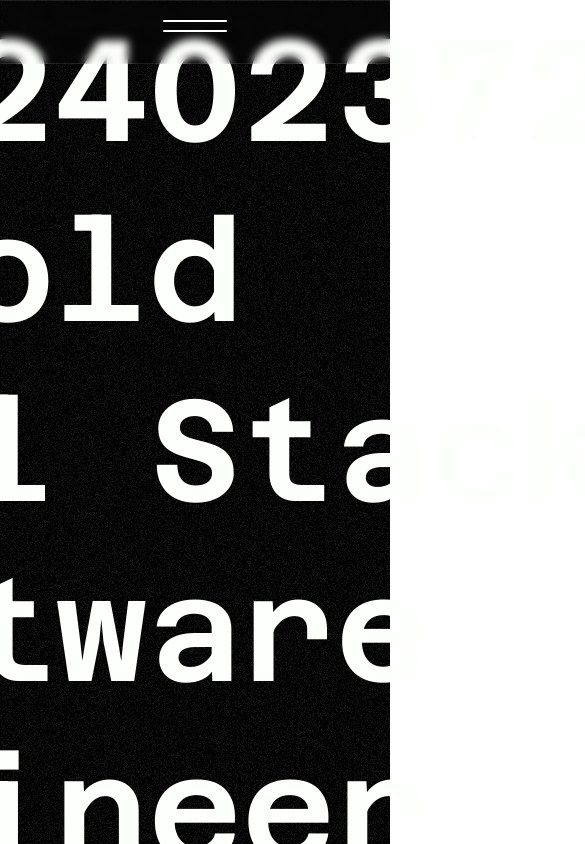
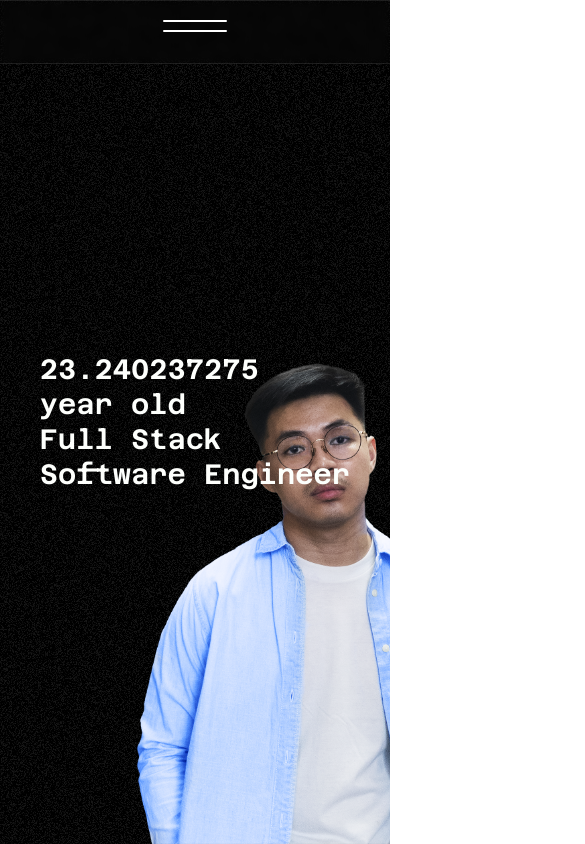
Before and after one commit to kmallari/Portfolio-2, a React (Vite) app: page / in a window 390 px wide. Shown: the top 844 px of the page, 585 px wide, since content can reach past the window. Built offline with nearby package versions, Linux system fonts and the light colour scheme.

Commit message:
add responsiveness to header

```diff
--- a/src/App.tsx
+++ b/src/App.tsx
@@ -4,7 +4,7 @@ import { Header } from "./components/Header";
 
 function App() {
   return (
-    <body className='bg-neutral-dark-300 text-neutral-light-100 bg-dark-pattern bg-repeat font-switzer'>
+    <body className='bg-neutral-dark-300 text-neutral-light-100 bg-dark-pattern bg-repeat font-switzer overflow-x-hidden'>
       <Navbar />
       <Header />
       <Header />
--- a/src/components/Header/index.tsx
+++ b/src/components/Header/index.tsx
@@ -1,8 +1,10 @@
-import React, { useState, useEffect } from "react";
+import React, { useState } from "react";
+import useWindowDimensions from "../../../hooks/useWindowDimensions";
 import { DateTime } from "luxon";
 interface HeaderProps {}
 
 export const Header: React.FC<HeaderProps> = ({}) => {
+  const { height, width } = useWindowDimensions();
   const [time, setTime] = useState(0);
 
   const millisToYears = (millis: number) => {
@@ -11,26 +13,53 @@ export const Header: React.FC<HeaderProps> = ({}) => {
 
   const birthday = DateTime.fromISO("1999-06-02").toMillis();
 
-  useEffect(() => {
-    setTimeout(() => {
-      setTime(millisToYears(DateTime.local().toMillis() - birthday));
-      console.log("TEST");
-    }, 100);
-  }, [time]);
+  setTimeout(() => {
+    setTime(millisToYears(DateTime.local().toMillis() - birthday));
+  }, 40);
+
+  const getBaseLog = (x: number, y: number) => {
+    return Math.log(y) / Math.log(x);
+  };
 
   return (
-    <header className='text-3xl min-h-screen h-fit flex flex-col items-center justify-center relative w-11/12 mx-auto font-azeret'>
+    <header className='min-h-screen flex flex-col items-center justify-center relative w-11/12 mx-auto font-azeret'>
       <img
         src='/static/images/self.webp'
         alt='kevin mallari'
-        className='h-[48rem] absolute bottom-0 right-96 select-none'
+        className='absolute bottom-0 sm:w-5/6 md:w-2/3 lg:w-7/12 xl:w-1/2 2xl:w-5/12'
+        style={{
+          right: `${width && getBaseLog(1.1, width / 800)}rem`,
+        }}
       />
-      <div className='z-10'>
-        <h1 className={`font-semibold leading-tight text-[9rem]`}>
-          {time.toFixed(8)} yr old
-          <br />
+      <div className='flex flex-col leading-tight drop-shadow-sm lg:drop-shadow-xl'>
+        <h1
+          className={`font-semibold z-10`}
+          style={{
+            fontSize: `${width && width * 0.0045}rem`,
+          }}
+        >
+          {width && width > 564 ? (
+            `${time.toFixed(9)} yr old`
+          ) : (
+            <>
+              {`${time.toFixed(9)}`} <br /> year old
+            </>
+          )}
+        </h1>
+        <h1
+          className={`font-semibold`}
+          style={{
+            fontSize: `${width && width * 0.0045}rem`,
+          }}
+        >
           Full Stack
-          <br />
+        </h1>
+        <h1
+          className={`font-semibold z-10`}
+          style={{
+            fontSize: `${width && width * 0.0045}rem`,
+          }}
+        >
           Software Engineer
         </h1>
       </div>
```
